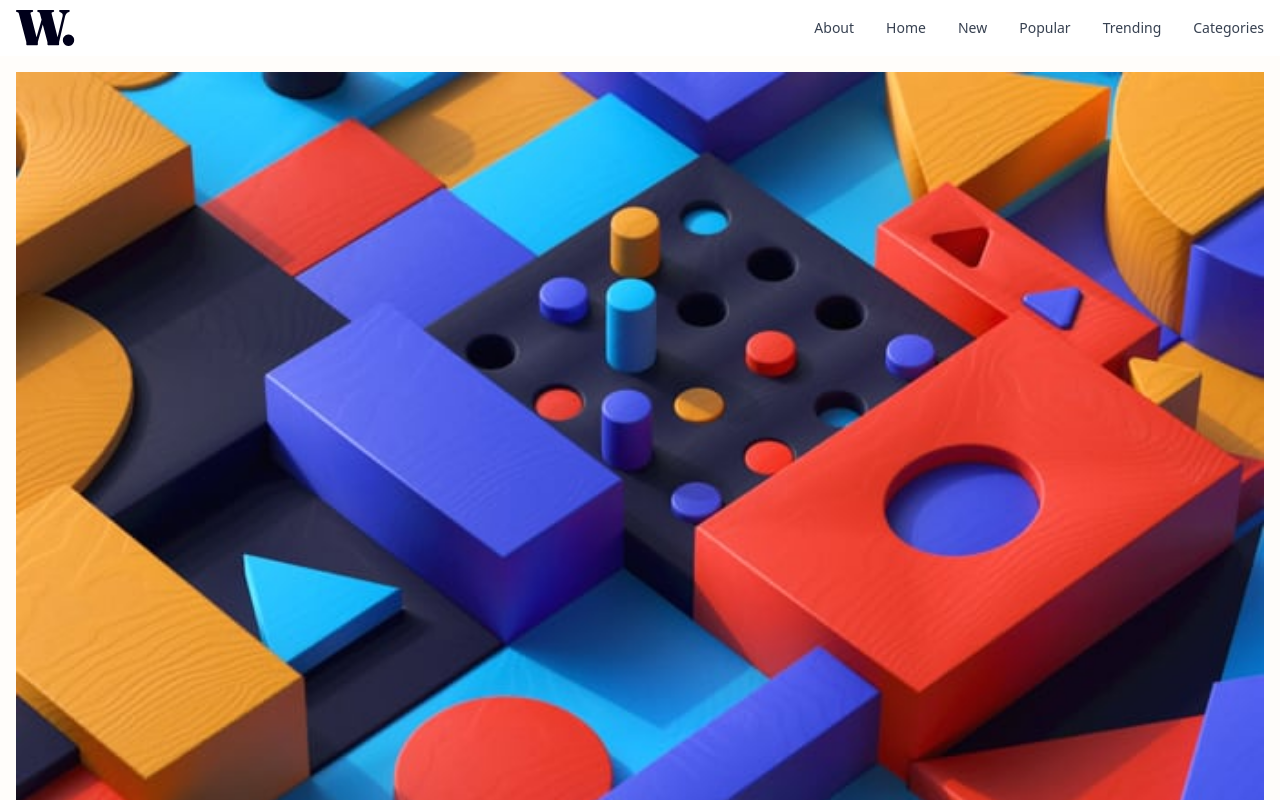
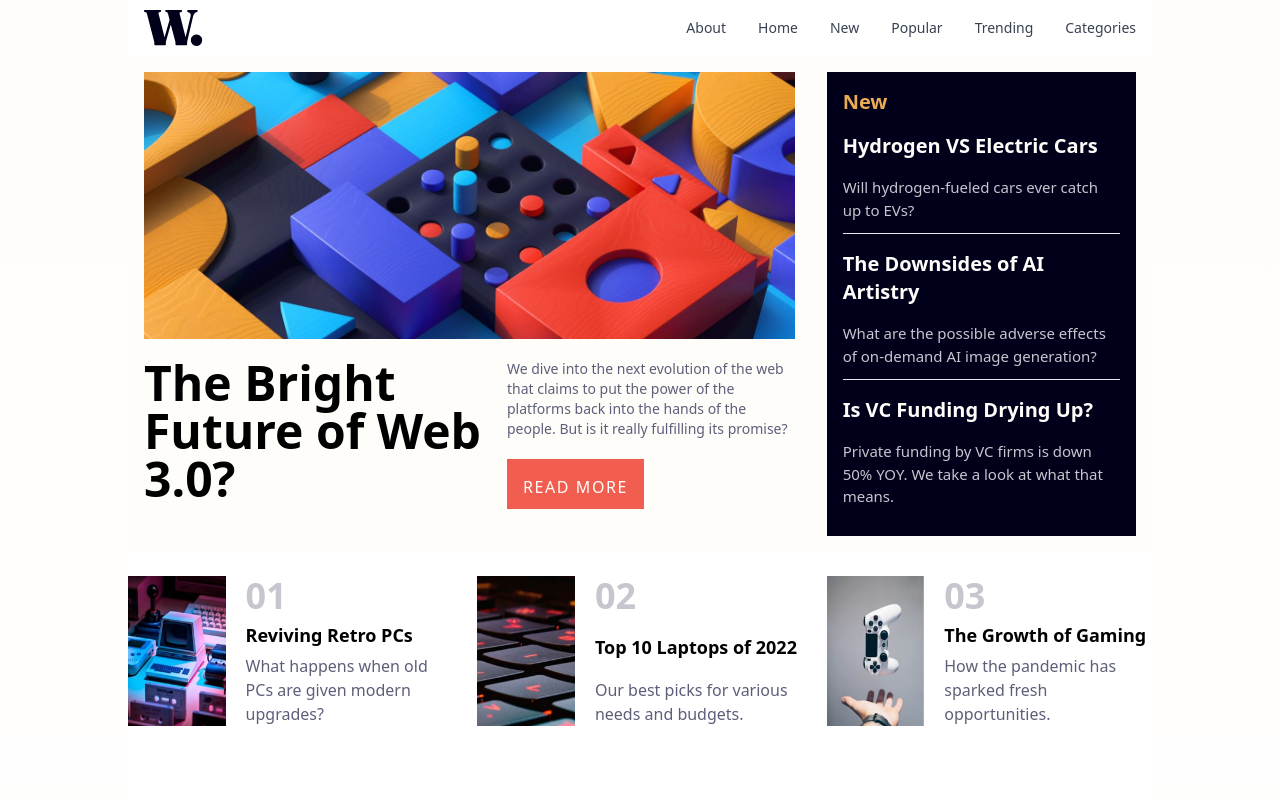
Before and after one commit to angeloilardi/news-page, a Next.js app: page / in a window 1280 px wide. Shown: the top 800 px of the page. Built offline with nearby package versions, Linux system fonts and the light colour scheme.

Commit message:
first version of desktop

```diff
--- a/app/layout.tsx
+++ b/app/layout.tsx
@@ -17,7 +17,7 @@ export default function RootLayout({
 }) {
   return (
     <html lang="en">
-      <body className='bg-off-white'>
+      <body className='bg-off-white max-w-5xl mx-auto'>
         <Navbar></Navbar>
         {children}</body>
     </html>
--- a/app/page.tsx
+++ b/app/page.tsx
@@ -41,52 +41,64 @@ const bottomNews = [
 export default function Home() {
   return (
     <>
-      <section className="flex flex-col p-4 bg-off-white">
-        <img src="./images/image-web-3-mobile.jpg" alt="" />
-        <h1 className="text-5xl font-bold mt-5">
+      <div className="md:grid md:grid-cols-3 md:grid-rows-2 max-w-5xl mx-auto md:auto-rows-fr">
+        <section className="flex flex-col md:col-span-2 p-4 md:grid bg-off-white md:auto-rows-min ">
+          <img
+            src="./images/image-web-3-desktop.jpg"
+            alt=""
+            className="md:col-span-2"
+          />
+          <h1 className="text-5xl font-bold mt-5 text-black">
             The Bright Future of Web 3.0?
           </h1>
-        <p className=" mt-5 text-sm text-dark-grayish-blue">
+          <div className="md:col-span-1">
+            <p className="mt-5 text-sm text-dark-grayish-blue">
               We dive into the next evolution of the web that claims to put the
-          power of the platforms back into the hands of the people. But is it
-          really fulfilling its promise?
+              power of the platforms back into the hands of the people. But is
+              it really fulfilling its promise?
             </p>
-        <button className="mt-5 bg-soft-red text-off-white padding-4 max-w-[50%] h-[50px] tracking-widest font-medium">
+            <button className="mt-5 bg-soft-red text-off-white p-4 max-w-[50%] h-[50px] tracking-widest font-medium">
               READ MORE
             </button>
+          </div>
         </section>
-      <section className="flex flex-col p-4 bg-off-white mt-6">
+        <section className="flex flex-col p-4 bg-off-white">
           <div className="bg-very-dark-blue p-4">
-          <h2 className="text-soft-orange font-semibold text-3xl">New</h2>
+            <h2 className="text-soft-orange font-semibold text-xl">New</h2>
             {midNews.map((item, index) => {
               return (
                 <>
-                <h3 className="font-bold mt-10 text-xl text-off-white">
+                  <h3 className="font-bold mt-4 text-xl text-off-white">
                     {item.title}
                   </h3>
-                <p className="text-grayish-blue mt-4 mb-6">{item.subtitle}</p>
+                  <p className="text-grayish-blue mt-4 mb-3 text-[15px]">
+                    {item.subtitle}
+                  </p>
                   {index < midNews.length - 1 ? <hr /> : ""}
                 </>
               );
             })}
           </div>
         </section>
-      <section className="flex flex-col p-4 bg-white">
+        <section className="flex flex-col gap-6 p-4 md:p-0 md:grid md:grid-cols-3 bg-white md:col-span-3">
           {bottomNews.map((item) => {
             return (
-            <div className="flex my-6 h-[150px]">
-              <img src={item.image} alt="" className="max-w-[30%]" />
-              <div className="flex flex-col ml-5 justify-between">
-                <h1 className="text-4xl text-grayish-blue font-semibold">
+              <div className="flex my-6 h-[150px] md:col-span-1">
+                <img src={item.image} alt="" className="max-w-[30%] " />
+                <div className="flex flex-col ml-5 justify-between md:">
+                  <h1 className="text-4xl text-grayish-blue font-semibold md:row-start-2">
                     {item.number}
                   </h1>
-                <h2 className="font-semibold text-lg">{item.title}</h2>
+                  <h2 className="font-semibold text-lg md:row-start-3">
+                    {item.title}
+                  </h2>
                   <p className="text-dark-grayish-blue">{item.subtitle}</p>
                 </div>
               </div>
             );
           })}
         </section>
+      </div>
     </>
   );
 }
```
Lines whose indentation alone changed are shown as unchanged.
